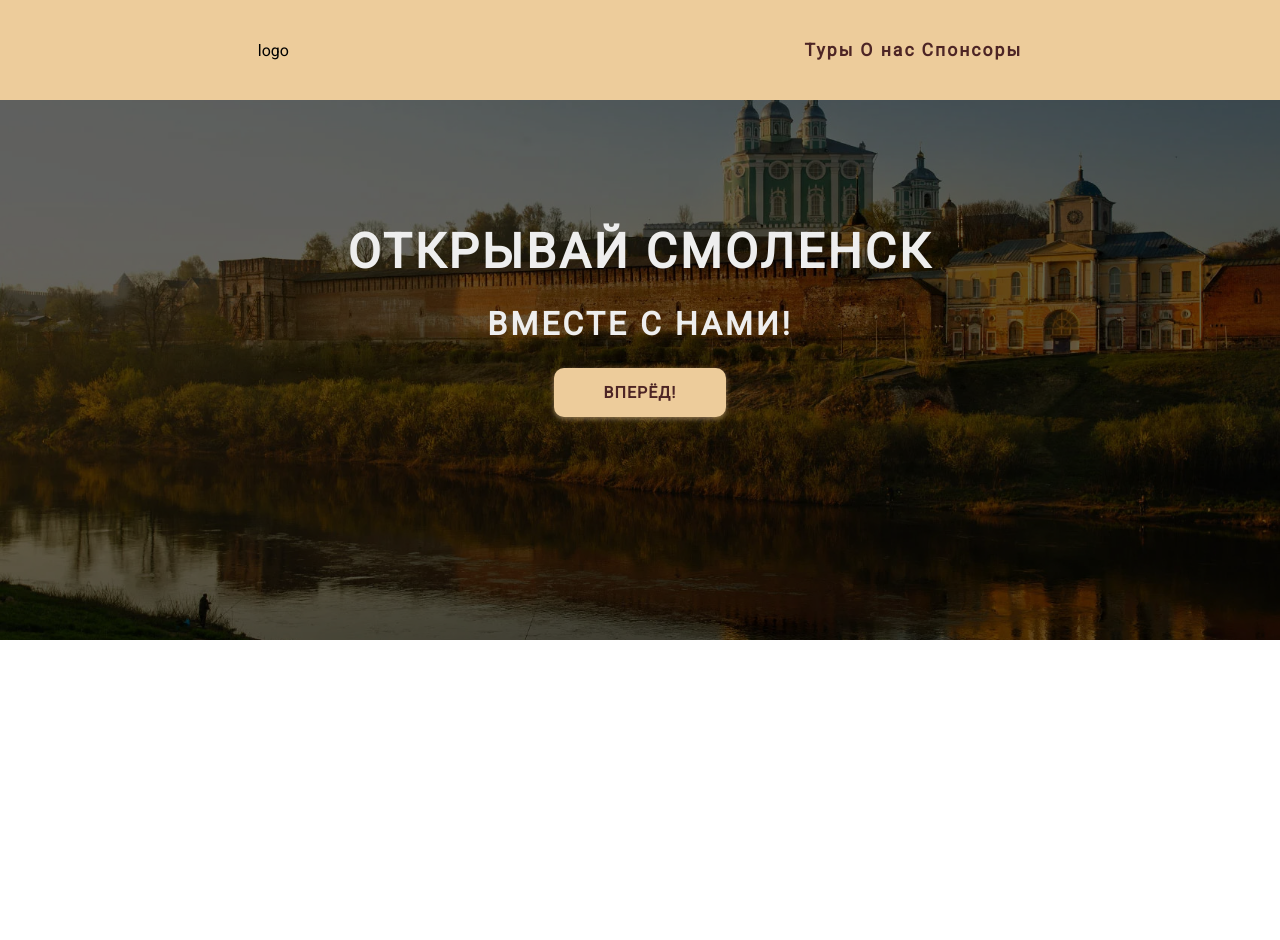
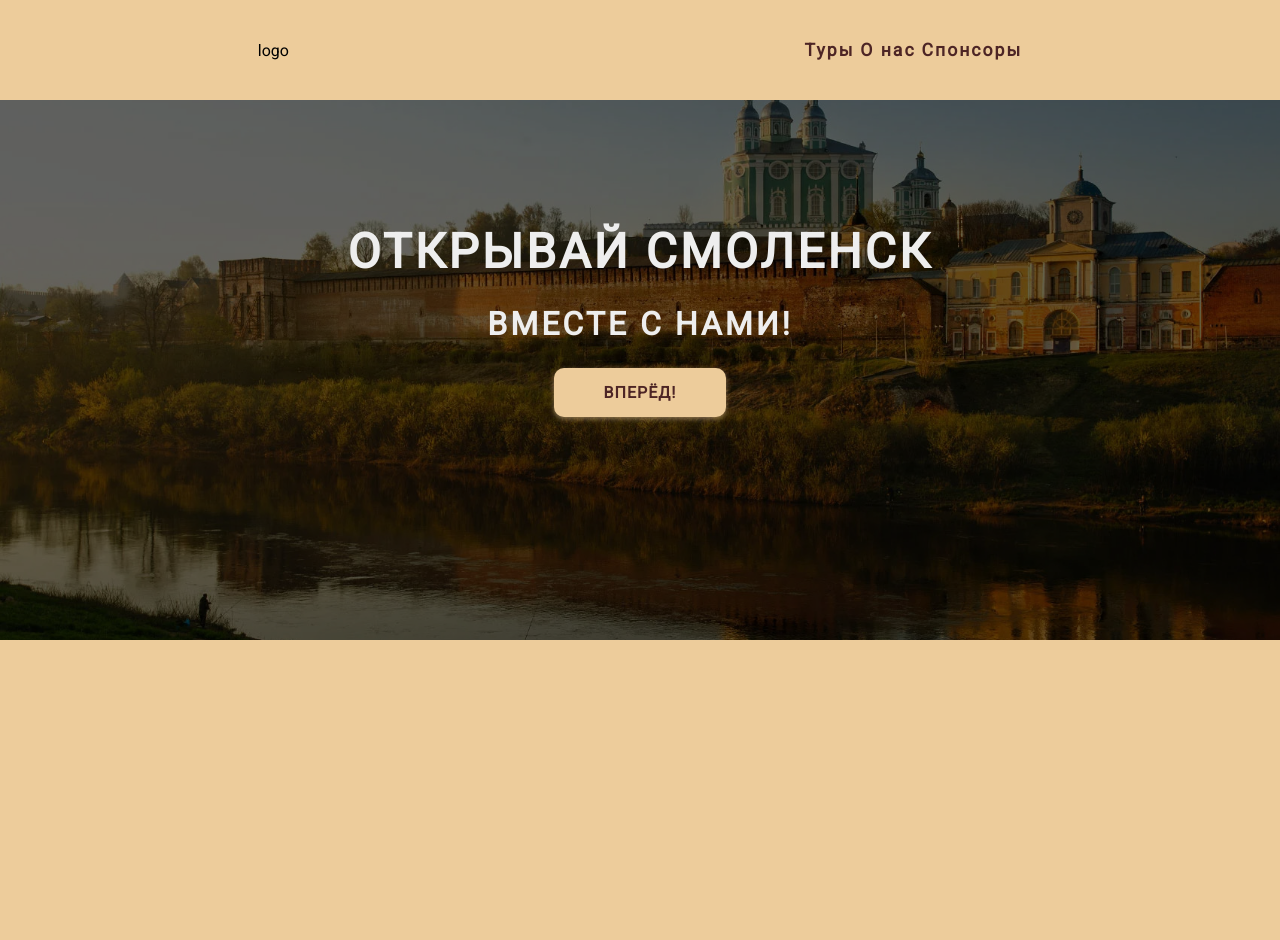
Before and after one commit to J1mmyChanga/IzhevskHackatonBack, a Flask app: page / in a window 1280 px wide. Before the commit the page ends 640 px from the top, so only its background shows below. Run offline with Flask 3, Linux system fonts and the light colour scheme.

Commit message:
Hello, niggers!

```diff
--- a/static/css/base.css
+++ b/static/css/base.css
@@ -57,3 +57,9 @@ header {
     background-size: cover;
     background-position: center;
 }
+
+footer {
+    height: 300px;
+    width: 100%;
+    background: #EDCC9B;
+}
```
